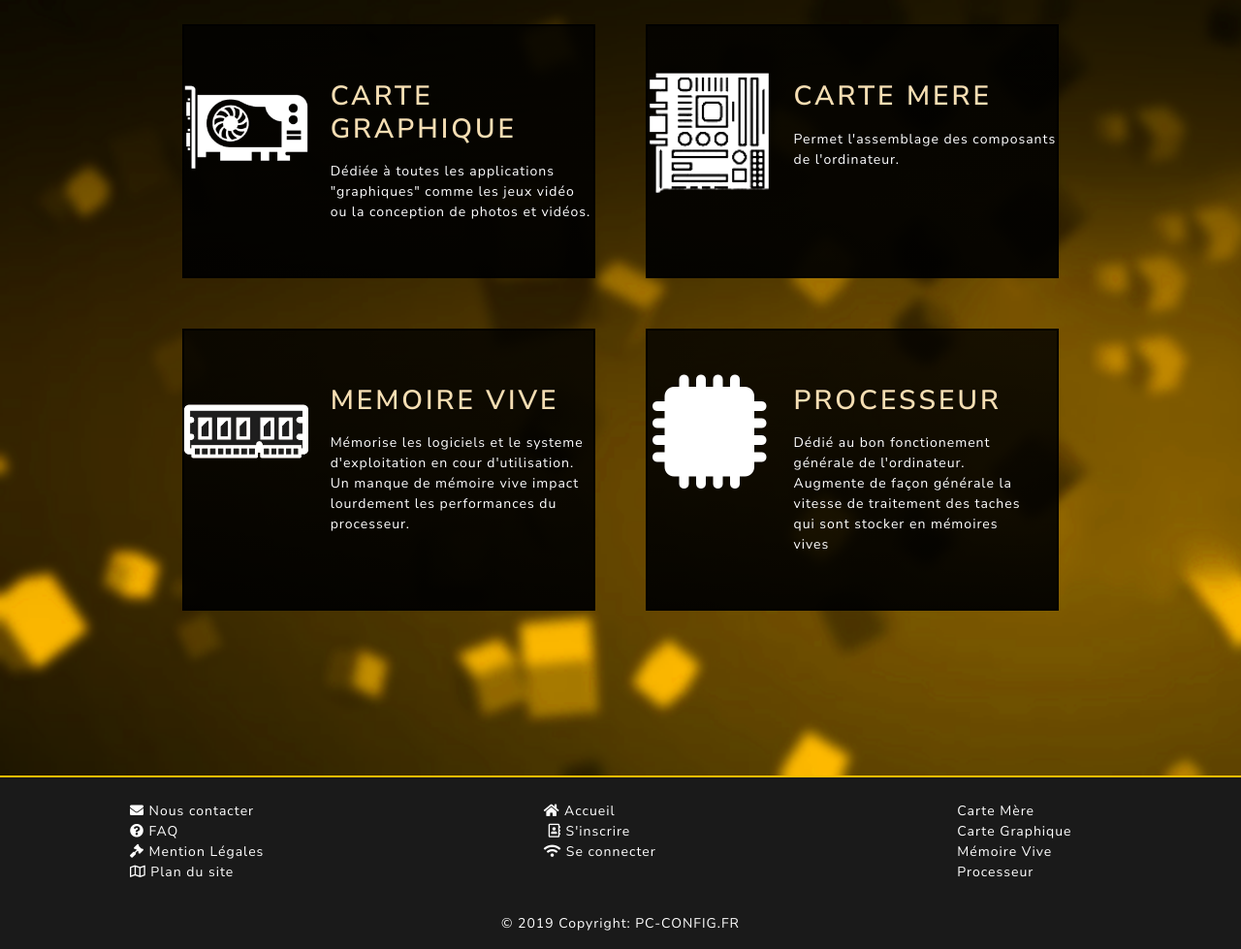
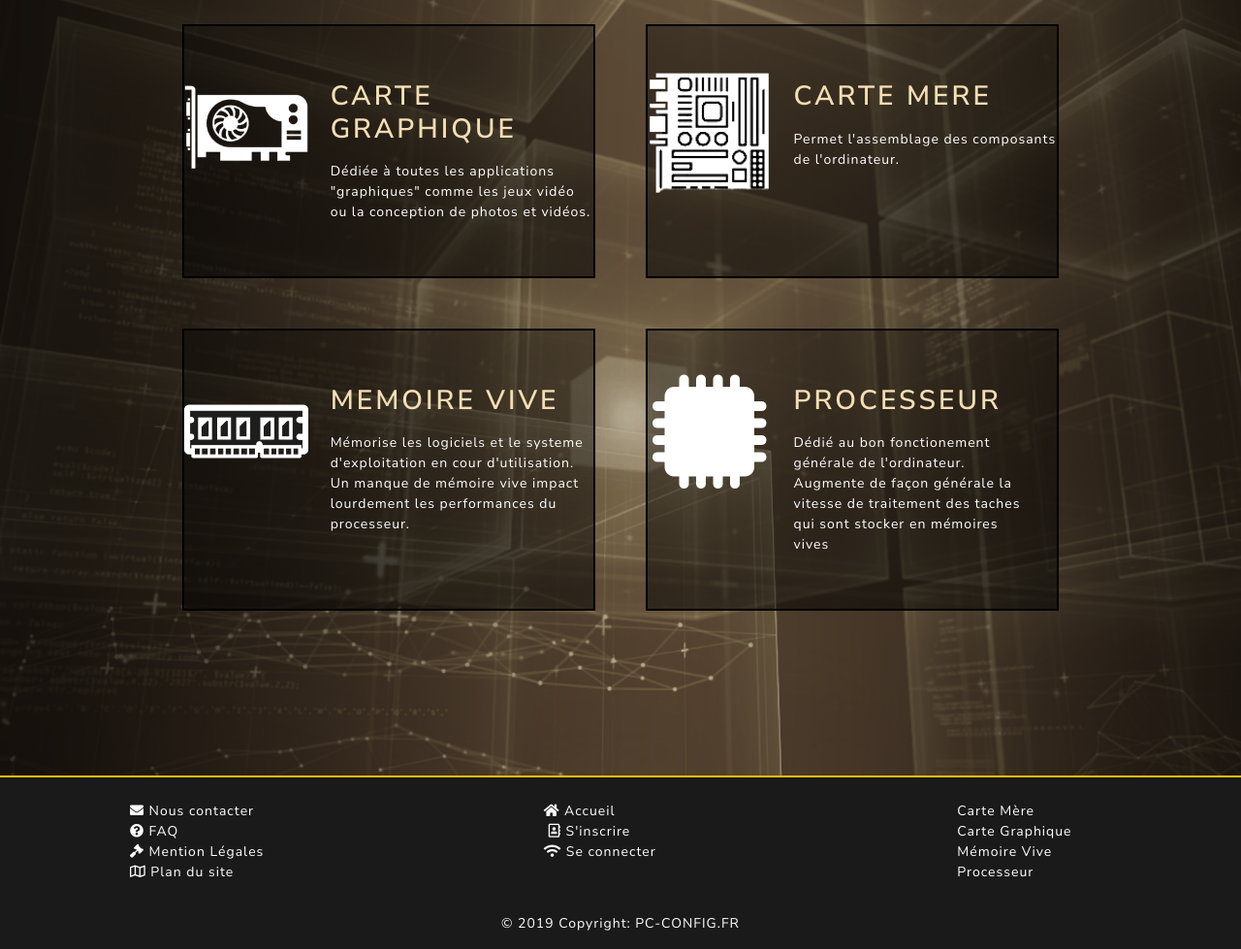
Before and after one commit to codeurH24/projet-pro-mvc1, a PHP site: page / in a window 1280 px wide. Shown: the part 100-1079 px from the top of the page at 97% size. Run offline with PHP 8.4, Linux system fonts and the light colour scheme; some libraries are stand-ins or nearby versions; some web fonts are replaced.

Commit message:
mise a jour des wallpaper index view

```diff
--- a/public/css/master.css
+++ b/public/css/master.css
@@ -124,7 +124,7 @@ header img.logo{
   margin: 2vw;
   border: 2px solid black;
   background: linear-gradient(to bottom, #323232 0%,#1a1a1a 100%);
-  background: linear-gradient(to bottom, #000000cc 0%,#000000f0 100%);
+  background: linear-gradient(to bottom, #00000054 0%,#00000087 100%);
 }
 .menuItemCategorie img{
   display:block;
@@ -550,7 +550,7 @@ nav input[name=searchInput]{
 }
 
 .pageBackground{
-  background-image: url(/public/image/background2.png);
+  background-image: url(/public/image/blockchain-corrupcao1.png);
   background-size: cover;
   background-attachment: fixed;
 }
```
Also changed, not shown: public/image/blockchain-corrupcao.jpg (added), public/image/blockchain-corrupcao.png (added), public/image/blockchain-corrupcao1.png (added), public/image/blockchain.jpg (added), public/image/blockchain.png (added).
